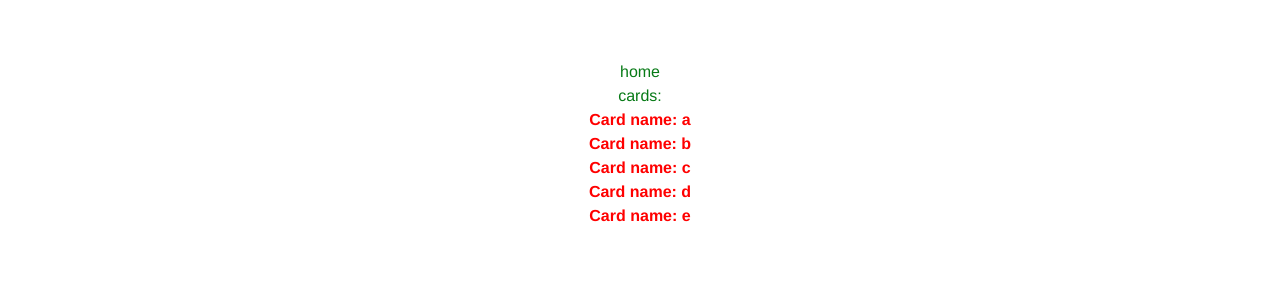
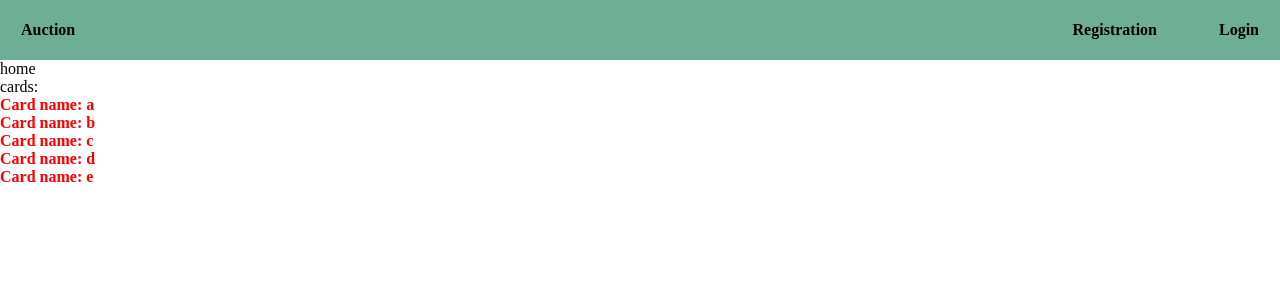
Before and after one commit to KirillKovaluk/web_app, a Vue app in the folder web/: page / in a window 1280 px wide. Shown: the top 300 px of the page. Built offline with nearby package versions, Linux system fonts and the light colour scheme; the HTML template or start-up script is replaced by a standard one.

Commit message:
add navbar + fix

```diff
--- a/web/package.json
+++ b/web/package.json
@@ -8,7 +8,6 @@
     "lint": "vue-cli-service lint"
   },
   "dependencies": {
-    "bootstrap": "^5.3.5",
     "core-js": "^3.8.3",
     "sass": "^1.87.0",
     "sass-loader": "^16.0.5",
--- a/web/src/App.vue
+++ b/web/src/App.vue
@@ -1,7 +1,7 @@
 <template>
   <div>
-
-    <RouterView></RouterView>
+    <Menu></Menu>
+    <RouterView class="router-view"></RouterView>
   </div>
 </template>
 
@@ -17,12 +17,10 @@ export default {
 </script>
 
 <style>
-#app {
-  font-family: Avenir, Helvetica, Arial, sans-serif;
-  -webkit-font-smoothing: antialiased;
-  -moz-osx-font-smoothing: grayscale;
-  text-align: center;
-  color: #077a16;
-  margin-top: 60px;
+.router-view {
+  padding-top: 60px;
+}
+body {
+  margin: 0;
 }
 </style>
--- a/web/src/components/Menu.vue
+++ b/web/src/components/Menu.vue
@@ -1,30 +1,36 @@
 <template>
   <div>
-    <div>
-      <span>home</span>
-    </div>
-    <div>
-      <span>cards: </span>
-    </div>
-    <div>
-      <div v-for="item in cardArray" :key="item.id">
-        <LotCard :name="item"></LotCard>
+    <div class="navbar">
+
+      <div class="nav-left">
+        <div class="navbar-block">
+          <span class="navbar-text">Auction</span>
+        </div>
       </div>
+
+
+      <div class="nav-right">
+        <div class="navbar-block margin-left-20">
+          <span class="navbar-text">Registration</span>
+        </div>
+        <div class="navbar-block margin-left-20">
+          <span class="navbar-text">Login</span>
+        </div>
+      </div>
+
+
     </div>
   </div>
 </template>
 
 <script>
 
-import LotCard from '../components/LotCard'
-
 export default {
   components: {
-    LotCard,
   },
   data() {
     return {
-      cardArray: 'teee',
+      test: 'teee',
     }
   },
   watch: {
@@ -39,5 +45,31 @@ export default {
 </script>
 
 <style scoped>
-
+.navbar {
+  display: flex;
+  position: fixed;
+  width: 100%;
+  height: 60px;
+  background-color: #6EAE97;
+}
+.nav-left {
+  display: flex;
+}
+.nav-right {
+  display: flex;
+  margin-left: auto;
+}
+.navbar-block {
+  padding: 21px;
+  cursor: pointer;
+}
+.navbar-text {
+  font-weight: bold;
+}
+.right {
+  text-align: right;
+}
+.margin-left-20 {
+  margin-left: 20px;
+}
 </style>
```
Also changed, not shown: web/src/views/HomeView.vue (line endings or trailing spaces), 1 other file (tests, documents, lock files or other folders).
